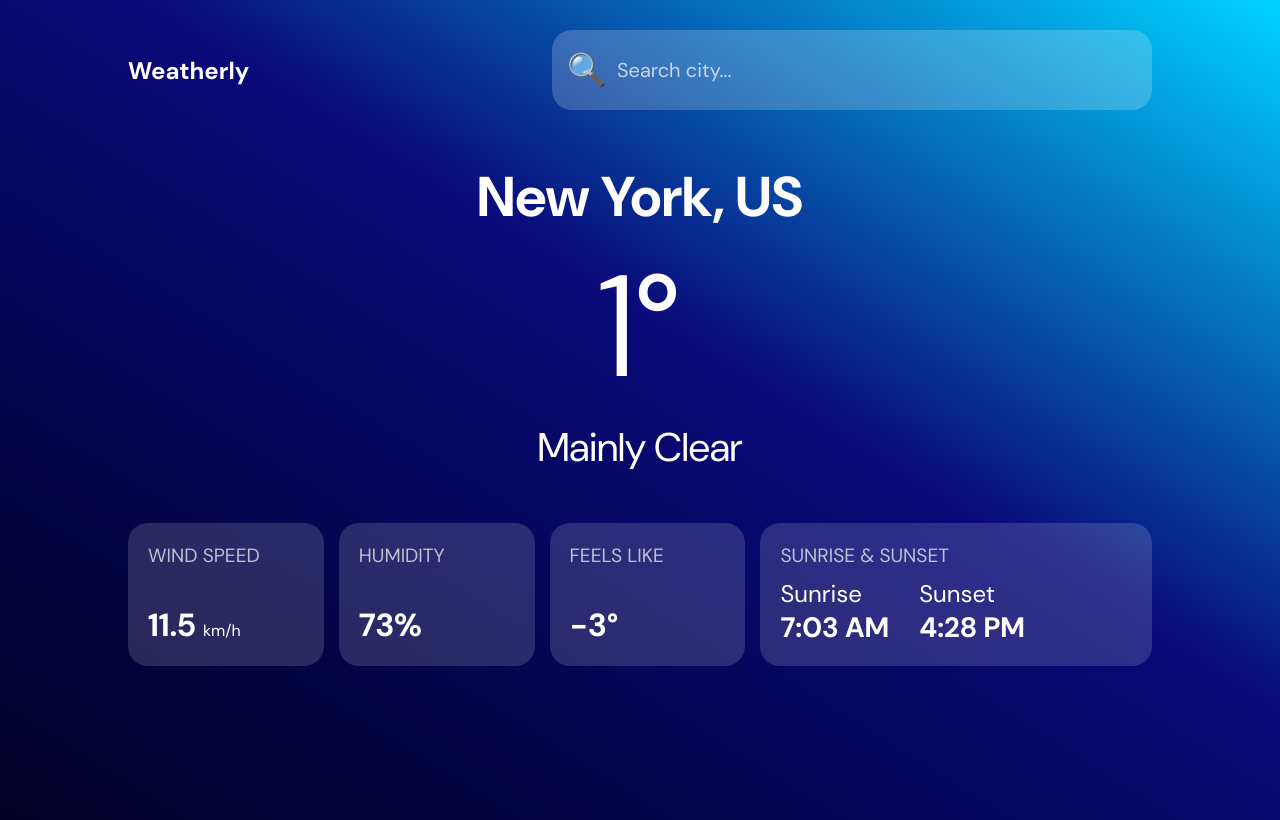
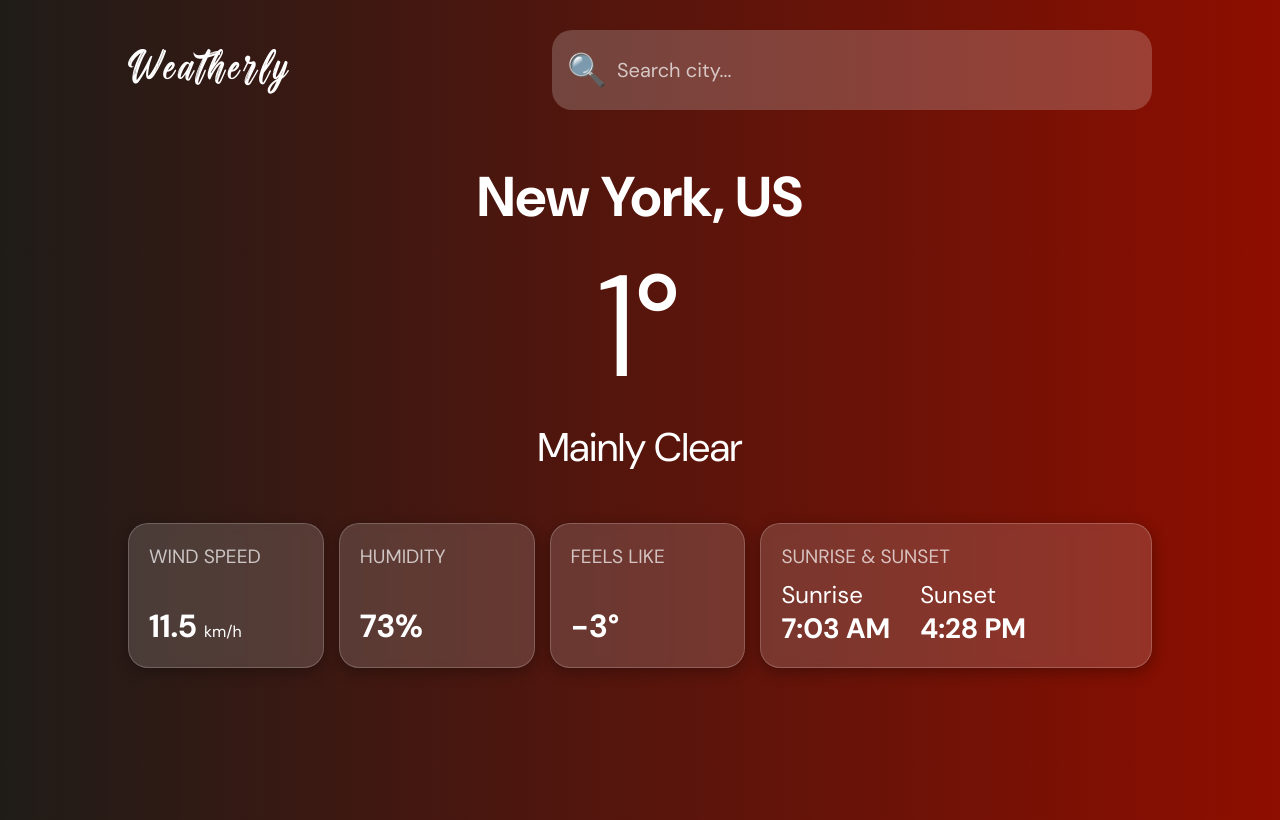
Before and after one commit to hrishikesh-tabib/Task-2-Weather-Forecast, a plain HTML site: page index.html in a window 1280 px wide. Drawn offline with Linux system fonts and the light colour scheme.

Commit message:
changing background and adding glowup to boxes

```diff
--- a/style.css
+++ b/style.css
@@ -3,6 +3,11 @@
 @font-face {
     font-family: DMSans;
     src: url(DMSans-VariableFont_opsz,wght.ttf);
+}
+
+@font-face {
+    font-family: IconLogo;
+    src: url(Awesome.ttf);
 }
 
 * {
@@ -22,8 +27,10 @@ body {
     color: white;
 
     /* 2. Your Gradient Code */
-    background: #020024;
-    background: linear-gradient(32deg, rgba(2,0,36,1) 0%, rgba(9,9,121,1) 56%, rgba(0,212,255,1) 100%);
+    background: #8E0E00;  /* fallback for old browsers */
+    background: -webkit-linear-gradient(to right, #1F1C18, #8E0E00);  /* Chrome 10-25, Safari 5.1-6 */
+    background: linear-gradient(to right, #1F1C18, #8E0E00); /* W3C, IE 10+/ Edge, Firefox 16+, Chrome 26+, Opera 12+, Safari 7+ */
+
 
 }
 
@@ -46,8 +53,11 @@ body {
 }
 
 .logo {
-    font-size: 1.5rem;
-    font-weight: bold;
+    font-size: 2.5rem;
+    margin-right: 10px;
+    font-family: IconLogo;
+    letter-spacing: 0.1em;
+    font-weight: 200;
 }
 
 .search-box {
@@ -120,14 +130,39 @@ body {
     background: rgba(255, 255, 255, 0.15); /* The Glass box */
     border-radius: 20px;
     padding: 20px;
-    /* FLEX MAGIC BELOW */
-    flex: 1 1 150px; /* Grow: 1, Shrink: 1, Basis: 150px */
-    /* This makes sure they are all roughly equal width */
 
+    /* FLEX MAGIC */
+    flex: 1 1 150px;
     display: flex;
     flex-direction: column;
     justify-content: space-between;
     min-height: 140px;
+
+    /* --- ✨ NEW GLOW UP CODE STARTS HERE ✨ --- */
+
+    /* 1. The Glass Edge: A thin, semi-transparent white border */
+    border: 1px solid rgba(255, 255, 255, 0.2);
+
+    /* 2. The Static Glow: A soft shadow around the box */
+    box-shadow: 0 4px 15px rgba(0, 0, 0, 0.3);
+
+    /* 3. The Blur: Makes the background behind the card look frosty (High-end look) */
+    backdrop-filter: blur(5px);
+
+    /* 4. Animation: Prepares the card for the hover effect */
+    transition: all 0.3s ease-in-out;
+}
+
+/* --- ADD THIS NEW BLOCK BELOW .card --- */
+.card:hover {
+    /* Moves the card up slightly to look like it's floating */
+    transform: translateY(-5px);
+
+    /* Makes the border brighter */
+    border-color: rgba(255, 255, 255, 0.8);
+
+    /* The "Light Up" Effect: A strong, bright white glow */
+    box-shadow: 0 0 20px rgba(255, 255, 255, 0.4), inset 0 0 10px rgba(255, 255, 255, 0.2);
 }
 
 /* Special class for the Sunrise/Sunset card to be wider */
```
Also changed, not shown: Awesome.ttf (added).
